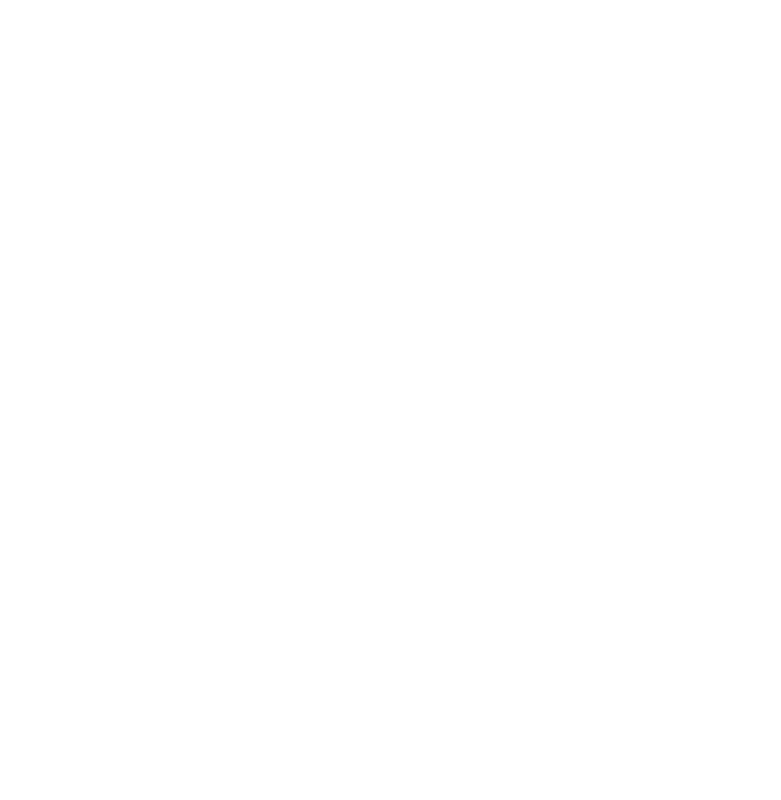
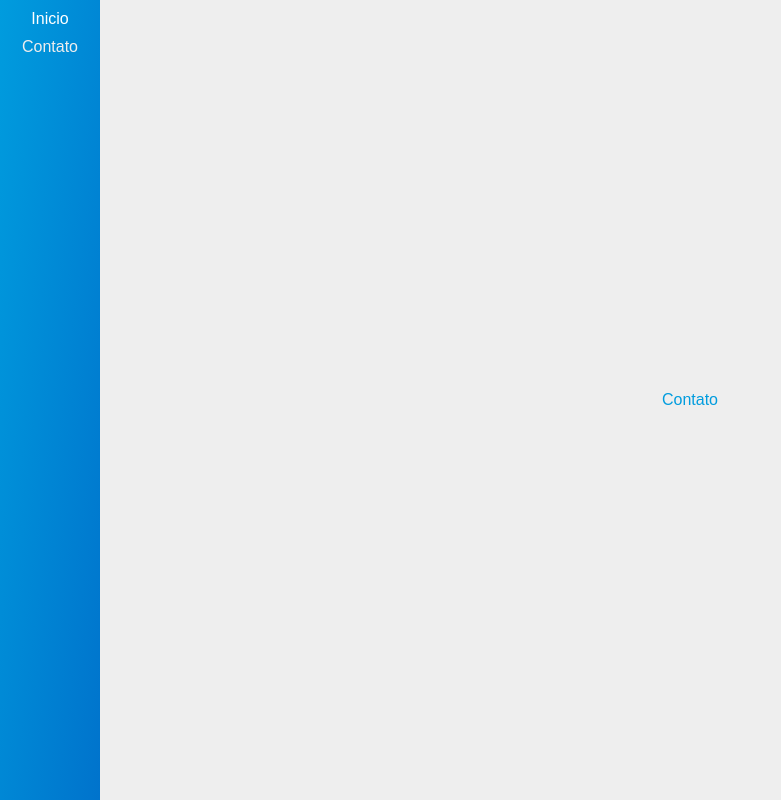
Before and after one commit to janio02011998/portfolio, a React (Create React App) app: page /contact in a window 1280 px wide. Shown: the whole page, without its empty margins (0-781 px from the left). Built offline with nearby package versions, Linux system fonts and the light colour scheme.

Commit message:
Sidebar and Content

```diff
--- a/src/App.js
+++ b/src/App.js
@@ -1,8 +1,21 @@
 import React from 'react';
+import { BrowserRouter } from 'react-router-dom';
+
+import Sidebar from './components/Sidebar';
+import Routes from './routes';
+
+import GlobalStyle, { Container } from './styles';
 
 function App() {
-  return <div />;
-
+  return (
+    <BrowserRouter>
+      <GlobalStyle />
+      <Container>
+        <Sidebar />
+        <Routes />
+      </Container>
+    </BrowserRouter>
+  );
 }
 
 export default App;
--- /dev/null
+++ b/src/components/Sidebar/index.js
@@ -0,0 +1,14 @@
+import React from 'react';
+
+import { Container, SidebarLink } from './styles';
+
+function Sidebar() {
+    return (
+        <Container>
+            <SidebarLink to="/">Inicio</SidebarLink>
+            <SidebarLink to="/contact">Contato</SidebarLink>
+        </Container>
+    );
+}
+
+export default Sidebar;
--- /dev/null
+++ b/src/components/Sidebar/styles.js
@@ -0,0 +1,30 @@
+import styled from 'styled-components';
+
+import { NavLink } from 'react-router-dom';
+
+export const Container = styled.aside`
+    display: flex;
+    flex-shrink: 0;
+    align-items: center;
+    width: 100px;
+    height: 100%;
+    background-image: linear-gradient(to bottom right, #009cde, #0073cc);
+    flex-direction: column;
+
+    transition: all 0.2s ease 0s;
+
+    &:hover{
+        width: 240px;
+    }
+`;
+
+export const SidebarLink = styled(NavLink)`
+  width: 100%;
+  text-align: center;
+  text-decoration: none;
+  padding-top: 10px;
+  color: #eee;
+  &:hover {
+    color: #fff;
+  }
+`;
--- a/src/pages/Main/index.js
+++ b/src/pages/Contact/index.js
@@ -1,13 +1,13 @@
-import react from 'react';
+import React from 'react';
 
 import { Container, Title } from './styles';
 
-function Main() {
+function Contact(){
     return (
         <Container>
-            <Title>Main</Title>
+            <Title>Contato</Title>
         </Container>
     );
 }
 
-export default Main;
+export default Contact;
--- /dev/null
+++ b/src/pages/Contact/styles.js
@@ -0,0 +1,12 @@
+import styled from 'styled-components';
+
+export const Container = styled.div`
+    display:flex;
+    width: 100%;
+    justify-content: center;
+    align-items: center;
+`;
+
+export const Title = styled.div`
+    color:#009cde;
+`;
--- /dev/null
+++ b/src/routes/index.js
@@ -0,0 +1,14 @@
+import React from 'react';
+import { Switch, Route } from 'react-router-dom';
+
+import Main from '../pages/Main';
+import Contact from '../pages/Contact';
+
+export default function Routes() {
+    return (
+        <Switch>
+            <Route path='/' exact component={Main} />
+            <Route path='/contact' exact component={Contact} />
+        </Switch>
+    );
+}
--- a/src/styles/index.js
+++ b/src/styles/index.js
@@ -1,31 +1,27 @@
 import styled, { createGlobalStyle } from 'styled-components';
 
 export const Container = styled.div`
-    *{
-        display:flex;
-        width:100%;
-        height:100%;
-    }
+  display: flex;
+  width: 100%;
+  height: 100%;
 `;
 
 export default createGlobalStyle`
-    *{
-        maring: 0;
+  * {
+      margin: 0;
       padding: 0;
       box-sizing: border-box;
       outline: 0;
     }
-    {
     html,
     body,
     #root {
       height: 100%;
     }
     body {
-            text-rendering: optimizeLegebility !important;
+      text-rendering: optimizeLegibility !important;
       font-family: sans-serif;
       -webkit-font-smoothing: antialiased;
       background: #eee;
     }
-    }
 `;
```
Lines whose indentation alone changed are shown as unchanged.
